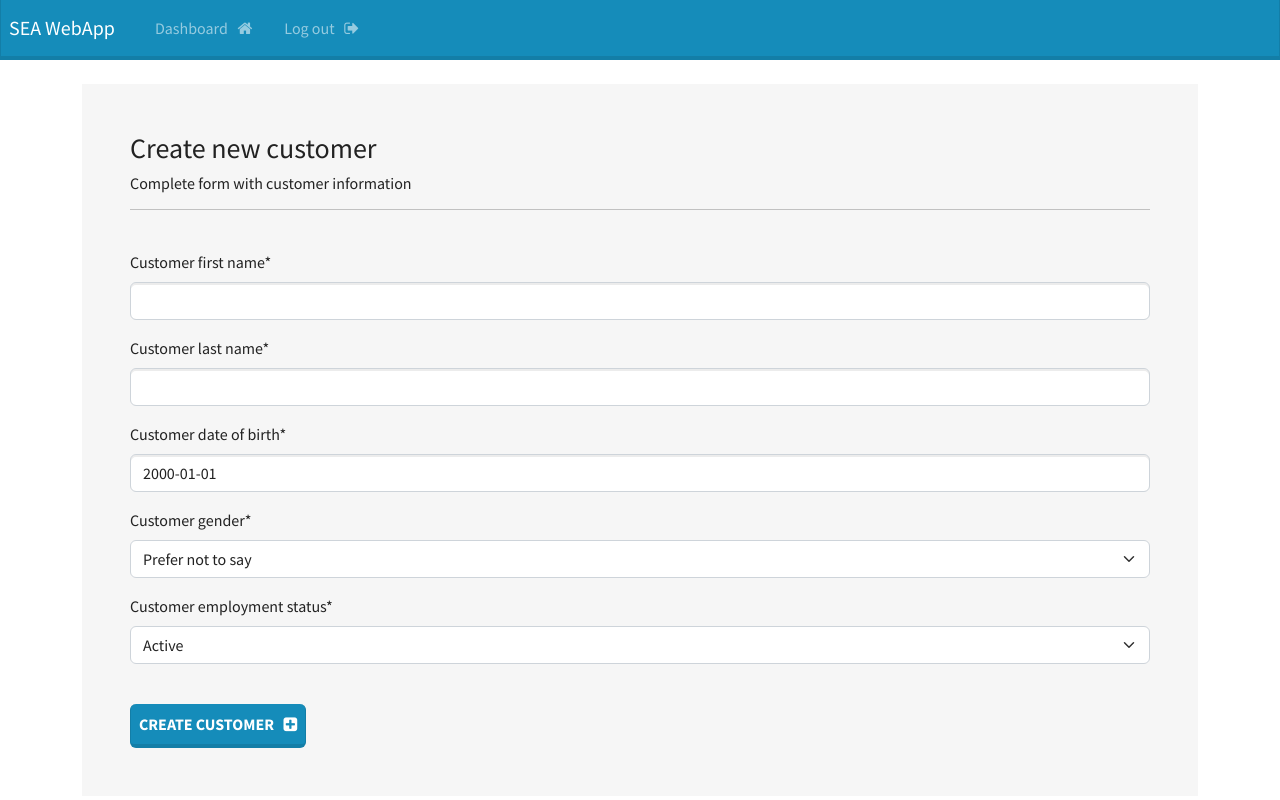
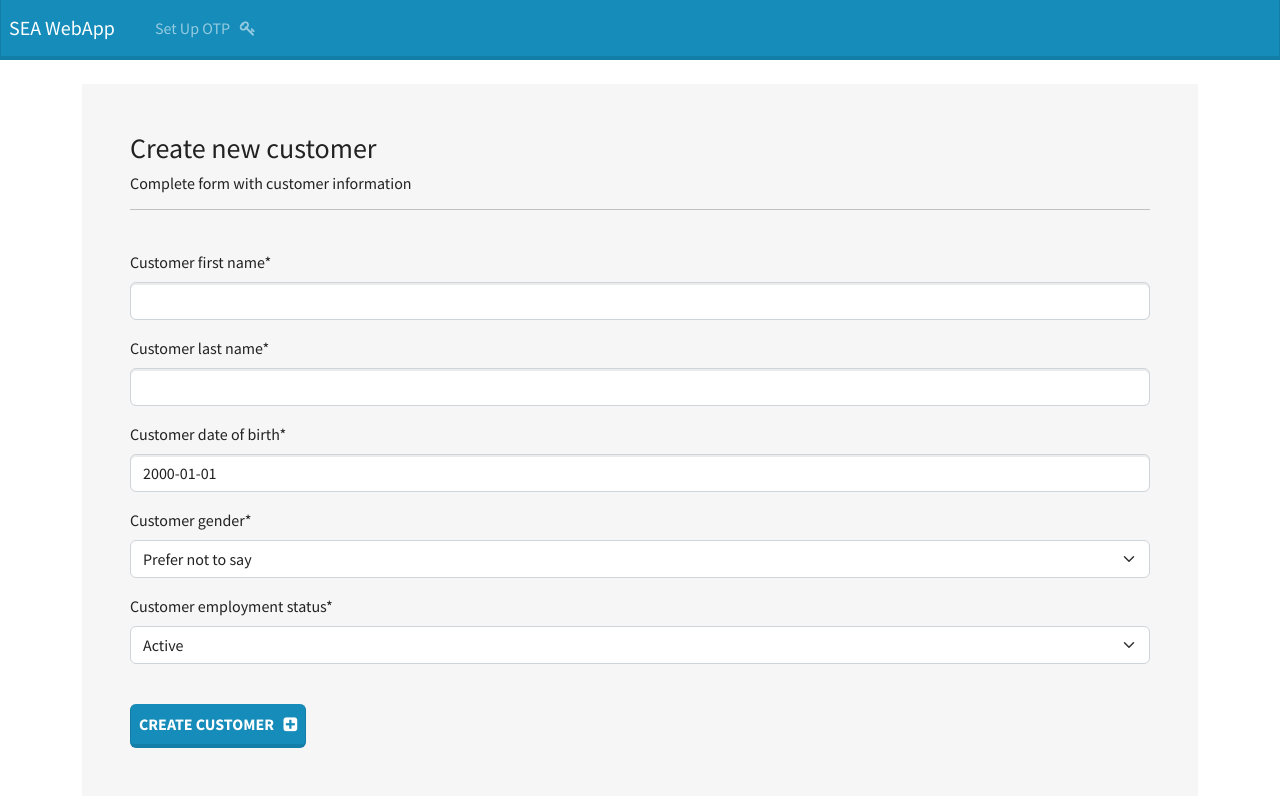
Before and after one commit to EmmagicalDay/SEAwebapplication, a Django app: page /customer-create in a window 1280 px wide. Run offline with Django 5.2, Linux system fonts and the light colour scheme; a user stored in the database is signed in; some libraries are stand-ins or nearby versions.

Commit message:
Update navigation.html

```diff
--- a/webapp/templates/webapp/navigation.html
+++ b/webapp/templates/webapp/navigation.html
@@ -1,12 +1,7 @@
-
 <nav class="navbar navbar-expand-lg navbar-dark bg-primary justify-content-center">
-
   <a class="navbar-brand main-heading" href="{% url '' %}">
-
     &nbsp; SEA WebApp
-
   </a>
-
 
   <button
     class="navbar-toggler"
@@ -18,62 +13,48 @@
     aria-label="Toggle navigation"
   >
     <span class="navbar-toggler-icon"></span>
-
   </button>
 
-
   <div class="collapse navbar-collapse text-center" id="navbarNavDropdown">
-
-
     <ul class="navbar-nav mr-auto">
-
-
-          &nbsp;     &nbsp;     &nbsp;
+      &nbsp; &nbsp; &nbsp;
 
       {% if user.is_authenticated %}
+        {% if request.session.otp_verified %}
+          <!-- Show these options only if OTP is verified -->
+          <li class="nav-item">
+            <a class="nav-link" href="{% url 'user-dashboard' %}">
+              Dashboard &nbsp; <i class="fa fa-home" aria-hidden="true"></i>
+            </a>
+          </li>
+
+          &nbsp; &nbsp; &nbsp;
 
           <li class="nav-item">
-
-              <a class="nav-link" href="{% url 'user-dashboard' %}">Dashboard &nbsp; <i class="fa fa-home" aria-hidden="true"></i> </a>
-
+            <a class="nav-link" href="{% url 'user-logout' %}" onclick="return confirm('Are you sure you want to log out?');">
+              Log out &nbsp; <i class="fa fa-sign-out" aria-hidden="true"></i>
+            </a>
+          </li>
+        {% else %}
+          <!-- Redirect unverified users to OTP setup -->
+          <li class="nav-item">
+            <a class="nav-link" href="{% url 'otp-setup' %}">
+              Set Up OTP &nbsp; <i class="fa fa-key" aria-hidden="true"></i>
+            </a>
+          </li>
+        {% endif %}
+      {% else %}
+        <!-- Links for non-authenticated users -->
+        <li class="nav-item">
+          <a class="nav-link" href="{% url 'register' %}"> Register </a>
         </li>
 
-
-            &nbsp;     &nbsp;     &nbsp;
-
+        &nbsp; &nbsp; &nbsp;
 
         <li class="nav-item">
-
-            <a class="nav-link" href="{% url 'user-logout' %}" onclick="return confirm('Are you sure you want to log out?');">Log out &nbsp; <i class="fa fa-sign-out" aria-hidden="true"></i> </a>
-
+          <a class="nav-link" href="{% url 'user-login' %}"> Login </a>
         </li>
-
-
+      {% endif %}
     </ul>
-
-        {% else %}
-
-        <li class="nav-item">
-
-          <a class="nav-link" href="{% url 'register' %}"> Register </a>
-
-        </li>
-
-
-        &nbsp;     &nbsp;     &nbsp;
-
-
-        <li class="nav-item">
-
-          <a class="nav-link" href="{% url 'user-login' %}"> Login </a>
-
-        </li>
-
-
-        {% endif %}
-
-
   </div>
-
-
 </nav>
```
Lines whose indentation alone changed are shown as unchanged.
